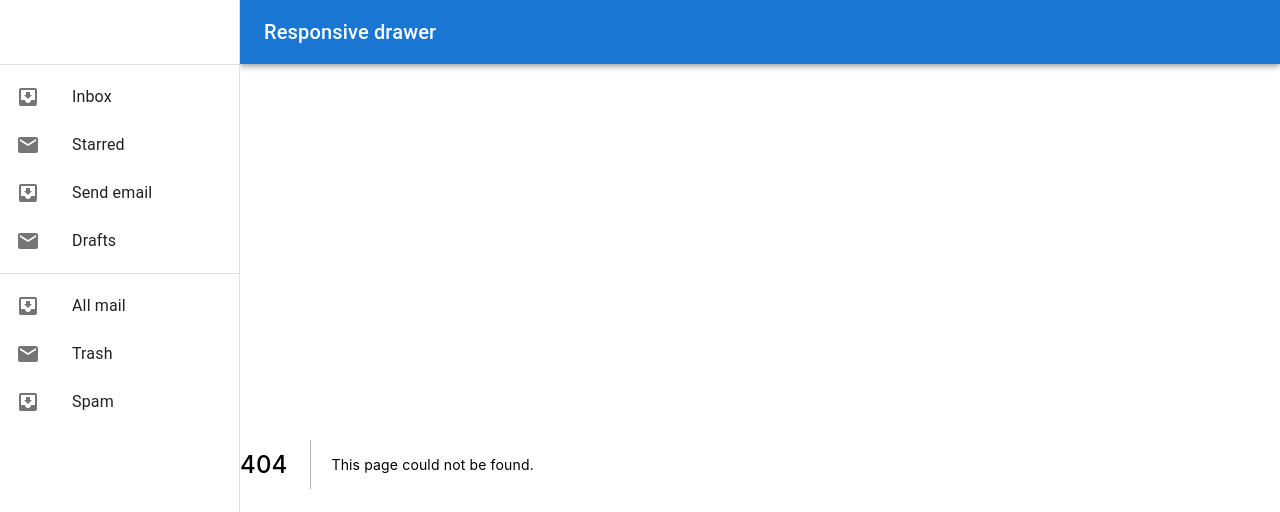
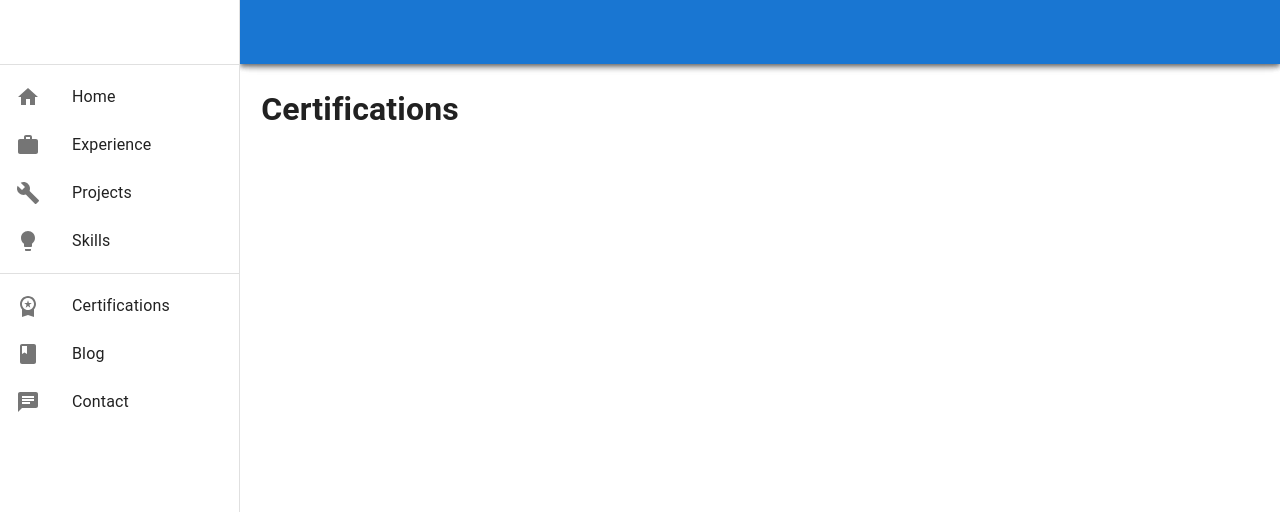
Before and after one commit to BT-WEBDEV/BT-Portfolio, a Next.js app: page /certifications in a window 1280 px wide. Before the commit this address had no page. Shown: the top 512 px of the page. Built offline with nearby package versions, Linux system fonts and the light colour scheme.

Commit message:
updated nav & got data coming to home page

```diff
--- a/components/drawer.js
+++ b/components/drawer.js
@@ -2,21 +2,24 @@ import * as React from 'react';
 import PropTypes from 'prop-types';
 import AppBar from '@mui/material/AppBar';
 import Box from '@mui/material/Box';
-import CssBaseline from '@mui/material/CssBaseline';
 import Divider from '@mui/material/Divider';
 import Drawer from '@mui/material/Drawer';
 import IconButton from '@mui/material/IconButton';
-import InboxIcon from '@mui/icons-material/MoveToInbox';
 import List from '@mui/material/List';
 import ListItem from '@mui/material/ListItem';
 import ListItemButton from '@mui/material/ListItemButton';
 import ListItemIcon from '@mui/material/ListItemIcon';
 import ListItemText from '@mui/material/ListItemText';
-import MailIcon from '@mui/icons-material/Mail';
 import MenuIcon from '@mui/icons-material/Menu';
 import Toolbar from '@mui/material/Toolbar';
-import Typography from '@mui/material/Typography';
 
+import HomeIcon from '@mui/icons-material/Home';
+import WorkIcon from '@mui/icons-material/Work';
+import BuildIcon from '@mui/icons-material/Build';
+import LightbulbIcon from '@mui/icons-material/Lightbulb';
+import WorkspacePremiumIcon from '@mui/icons-material/WorkspacePremium';
+import BookIcon from '@mui/icons-material/Book';
+import ChatIcon from '@mui/icons-material/Chat';
 
 const drawerWidth = 240;
 
@@ -34,29 +37,65 @@ function ResponsiveDrawer(props) {
           <Toolbar />
           <Divider />
           <List>
-            {['Inbox', 'Starred', 'Send email', 'Drafts'].map((text, index) => (
-              <ListItem key={text} disablePadding>
-                <ListItemButton>
+            <ListItem disablePadding>
+              <ListItemButton href="/">
                 <ListItemIcon>
-                    {index % 2 === 0 ? <InboxIcon /> : <MailIcon />}
+                  <HomeIcon />
                 </ListItemIcon>
-                  <ListItemText primary={text} />
+                <ListItemText primary="Home" />
               </ListItemButton>
             </ListItem>
-            ))}
+            <ListItem disablePadding>
+              <ListItemButton href="/experience">
+                <ListItemIcon>
+                  <WorkIcon />
+                </ListItemIcon>
+                <ListItemText primary="Experience" />
+              </ListItemButton>
+            </ListItem>
+            <ListItem disablePadding>
+              <ListItemButton href="/projects">
+                <ListItemIcon>
+                  <BuildIcon />
+                </ListItemIcon>
+                <ListItemText primary="Projects" />
+              </ListItemButton>
+            </ListItem>
+            <ListItem disablePadding>
+              <ListItemButton href="/skills">
+                <ListItemIcon>
+                  <LightbulbIcon />
+                </ListItemIcon>
+                <ListItemText primary="Skills" />
+              </ListItemButton>
+            </ListItem>
           </List>
           <Divider />
           <List>
-            {['All mail', 'Trash', 'Spam'].map((text, index) => (
-              <ListItem key={text} disablePadding>
-                <ListItemButton>
+            <ListItem disablePadding>
+              <ListItemButton href="/certifications">
                 <ListItemIcon>
-                    {index % 2 === 0 ? <InboxIcon /> : <MailIcon />}
+                  <WorkspacePremiumIcon />
                 </ListItemIcon>
-                  <ListItemText primary={text} />
+                <ListItemText primary="Certifications" />
               </ListItemButton>
             </ListItem>
-            ))}
+            <ListItem disablePadding>
+              <ListItemButton href="/blog">
+                <ListItemIcon>
+                  <BookIcon />
+                </ListItemIcon>
+                <ListItemText primary="Blog" />
+              </ListItemButton>
+            </ListItem>
+            <ListItem disablePadding>
+              <ListItemButton href="/contact">
+                <ListItemIcon>
+                  <ChatIcon />
+                </ListItemIcon>
+                <ListItemText primary="Contact" />
+              </ListItemButton>
+            </ListItem>
           </List>
         </div>
     )
@@ -82,9 +121,6 @@ function ResponsiveDrawer(props) {
                     >
                     <MenuIcon />
                     </IconButton>
-                    <Typography variant="h6" noWrap component="div">
-                        Responsive drawer
-                    </Typography>
                 </Toolbar>
             </AppBar>
             <Box
--- /dev/null
+++ b/pages/certifications.js
@@ -0,0 +1,17 @@
+import Head from 'next/head'
+import * as React from 'react';
+import Drawer from '../components/drawer'
+
+export default function Home() {
+  return (
+      <>
+      <Head>
+        <title>Certifications</title>
+        <meta name="description" content="Generated by create next app" />
+        <link rel="icon" href="/favicon.ico" />
+      </Head>
+      <Drawer/>
+      <h1 className='title'> Certifications </h1>
+      </>
+  )
+}
--- a/pages/portfolio.js
+++ b/pages/contact.js
@@ -6,12 +6,12 @@ export default function Home() {
   return (
       <>
       <Head>
-        <title>Portfolio</title>
+        <title>Contact</title>
         <meta name="description" content="Generated by create next app" />
         <link rel="icon" href="/favicon.ico" />
       </Head>
       <Drawer/>
-      <h1 className='title'> Portfolio </h1>
+      <h1 className='title'> Contact </h1>
       </>
   )
 }
--- a/pages/tags.js
+++ b/pages/projects.js
@@ -6,12 +6,12 @@ export default function Home() {
   return (
       <>
       <Head>
-        <title>Tags</title>
+        <title>Projects</title>
         <meta name="description" content="Generated by create next app" />
         <link rel="icon" href="/favicon.ico" />
       </Head>
       <Drawer/>
-      <h1 className='title'> Tags </h1>
+      <h1 className='title'> Projects </h1>
       </>
   )
 }
```
Also changed, not shown: components/backendskills.js (added, +43 -0 lines), components/frontendskills.js (added, +43 -0 lines), components/paper.js (deleted, +0 -37 lines), lib/frontendSkillsAPI.js (added, +59 -0 lines), lib/getSkillsHomeAPI.js (deleted, +0 -34 lines), pages/index.js (+105 -7 lines), pages/skills.js (added, +17 -0 lines). Lines whose indentation alone changed are shown as unchanged.
